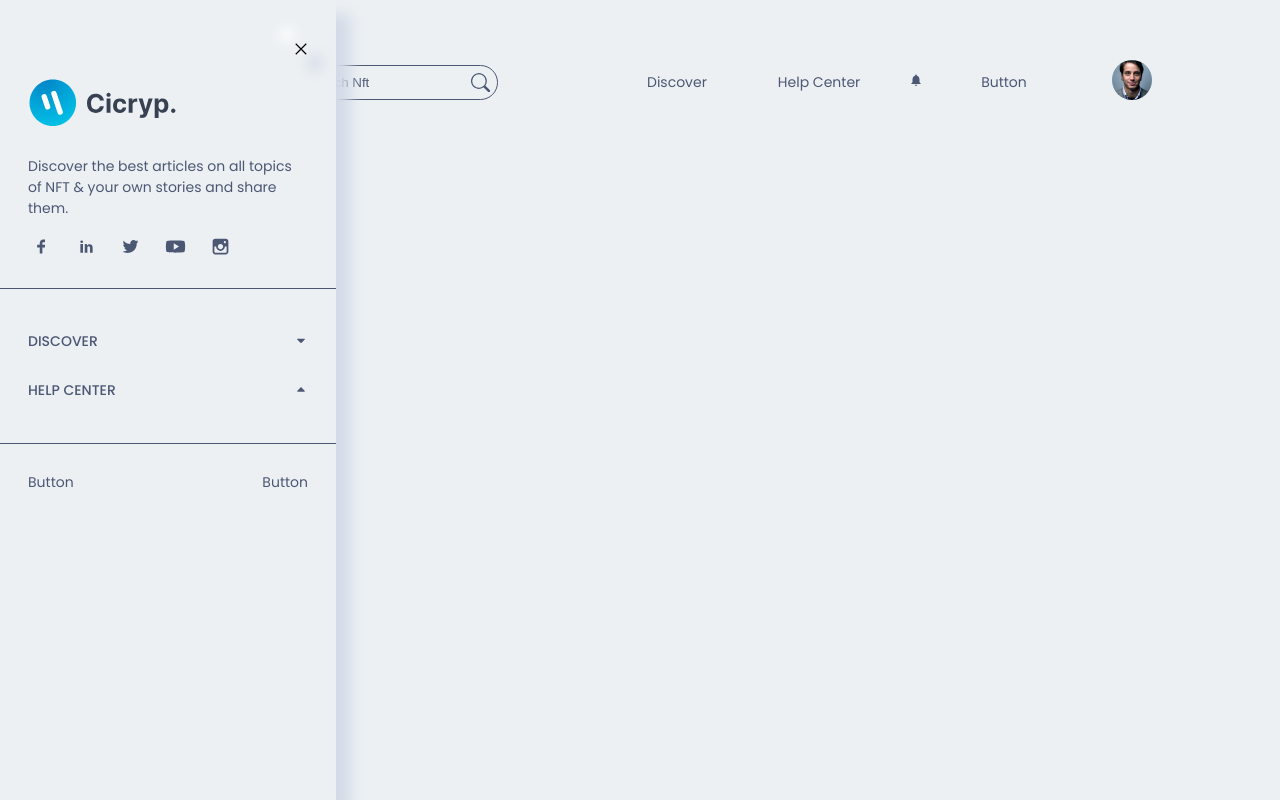
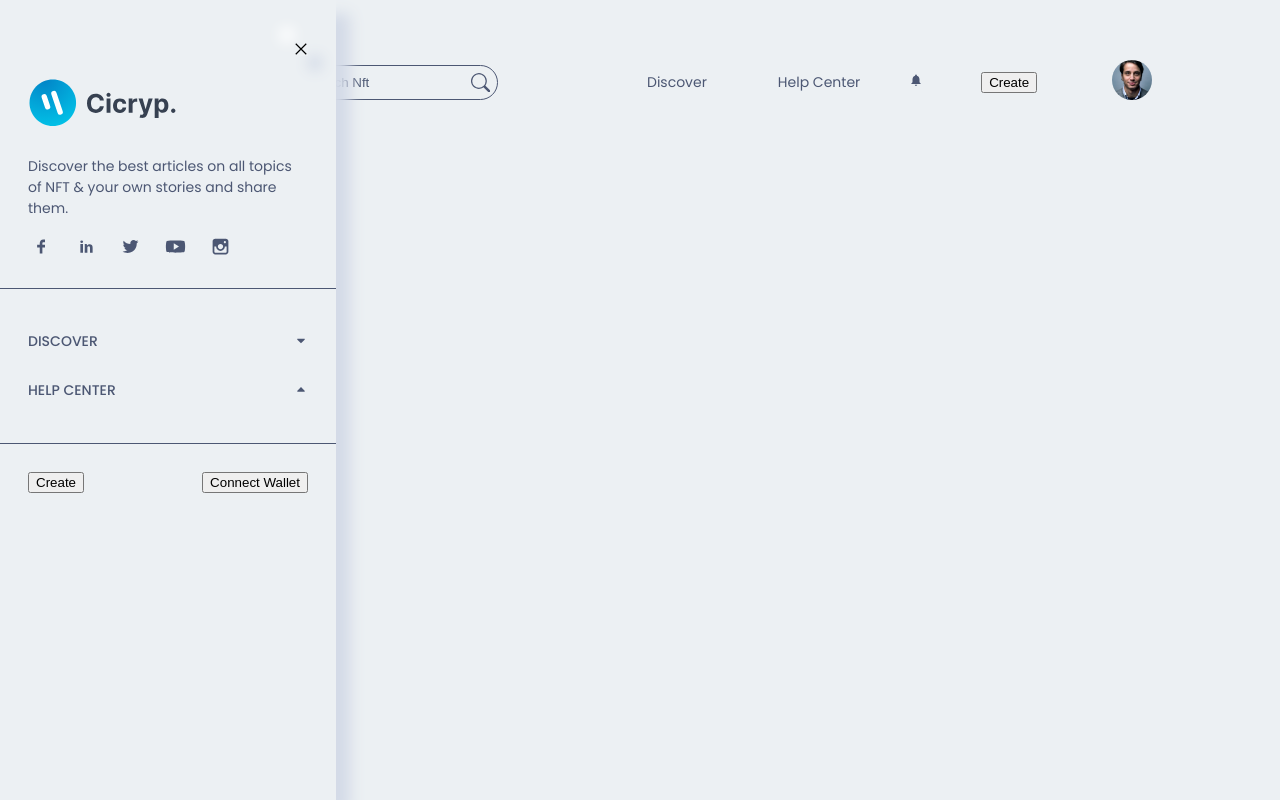
Before and after one commit to shisukeUrahara/web3-nft-marketplace, a Next.js app in the folder client/: page / in a window 1280 px wide. Built offline with nearby package versions, Linux system fonts and the light colour scheme.

Commit message:
added button component

```diff
--- a/client/src/components/Button/Button.jsx
+++ b/client/src/components/Button/Button.jsx
@@ -1,8 +1,12 @@
-import React from 'react'
+import React from 'react';
+import Style from './Button.module.css'
 
-const Button = () => {
+const Button = ({ btnText, handleClick }) => {
     return (
-        <div>Button</div>
+        <div className={Style.box}>
+            <button onClick={() => handleClick()} className={Style.button}>{btnText}</button>
+
+        </div>
     )
 }
 
--- a/client/src/components/Navbar/Navbar.jsx
+++ b/client/src/components/Navbar/Navbar.jsx
@@ -85,7 +85,7 @@ const Navbar = () => {
 
                     {/* Create button section  */}
                     <div className={Style.navbar_container_right_button}>
-                        <Button btnText="Create" />
+                        <Button btnText="Create" handleClick={() => { }} />
                     </div>
 
                     {/* user profile section */}
--- a/client/src/components/Navbar/Sidebar/Sidebar.jsx
+++ b/client/src/components/Navbar/Sidebar/Sidebar.jsx
@@ -176,8 +176,8 @@ const Sidebar = ({ setOpenSideMenu }) => {
             </div>
 
             <div className={Style.sideBar_button}>
-                <Button btnText="Create" />
-                <Button btnText="Connect Wallet" />
+                <Button btnText="Create" handleClick={() => { }} />
+                <Button btnText="Connect Wallet" handleClick={() => { }} />
 
             </div>
 
```
